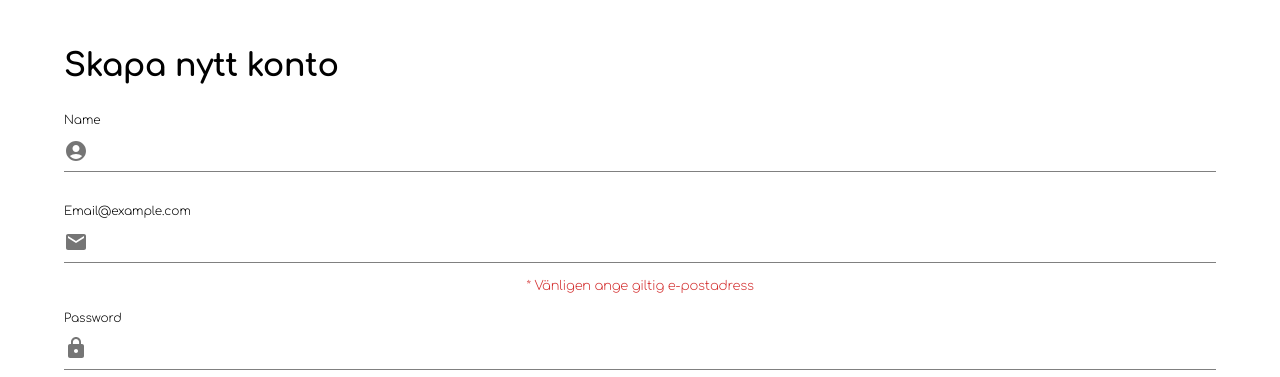
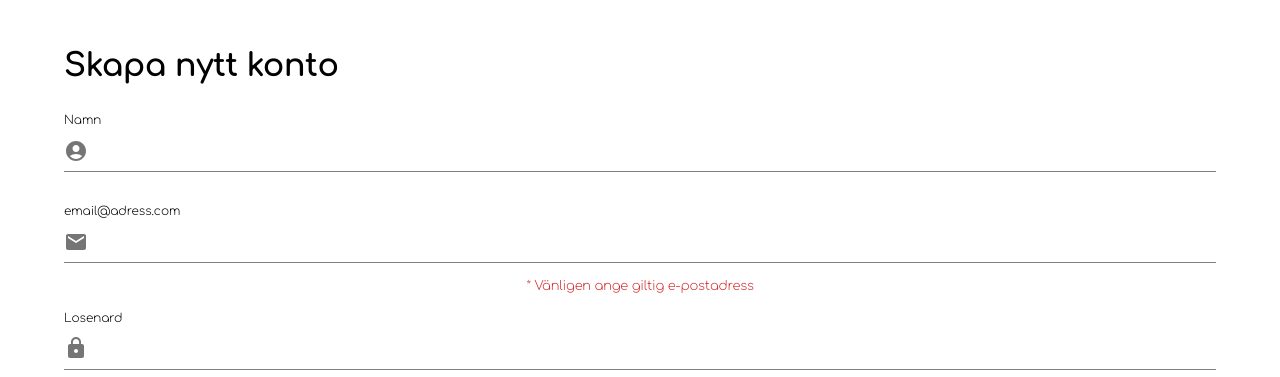
Before and after one commit to FyndBox/fynd-box, a React (Vite) app in the folder fyndbox-frontend/: page /signup in a window 1280 px wide. Shown: the top 377 px of the page. Built offline with nearby package versions, Linux system fonts and the light colour scheme.

Commit message:
signup styling

```diff
--- a/fyndbox-frontend/src/pages/SignupPage/SignupPage.tsx
+++ b/fyndbox-frontend/src/pages/SignupPage/SignupPage.tsx
@@ -23,7 +23,7 @@ export const SignupPage = () => {
             fullWidth
             margin="normal"
             type={'text'}
-            label="Name"
+            label="Namn"
             variant="standard"
             slotProps={{
               input: {
@@ -39,7 +39,7 @@ export const SignupPage = () => {
             fullWidth
             margin="normal"
             type={'email'}
-            label="Email@example.com"
+            label="email@adress.com"
             variant="standard"
             slotProps={{
               input: {
@@ -60,7 +60,7 @@ export const SignupPage = () => {
             fullWidth
             margin="normal"
             type={'password'}
-            label="Password"
+            label="Losenard"
             variant="standard"
             slotProps={{
               input: {
```
